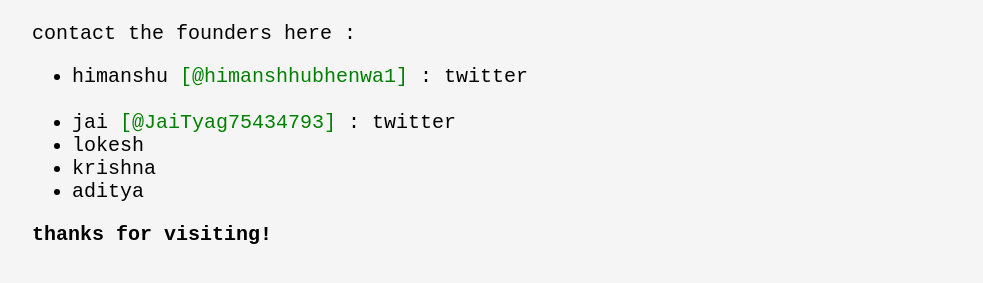
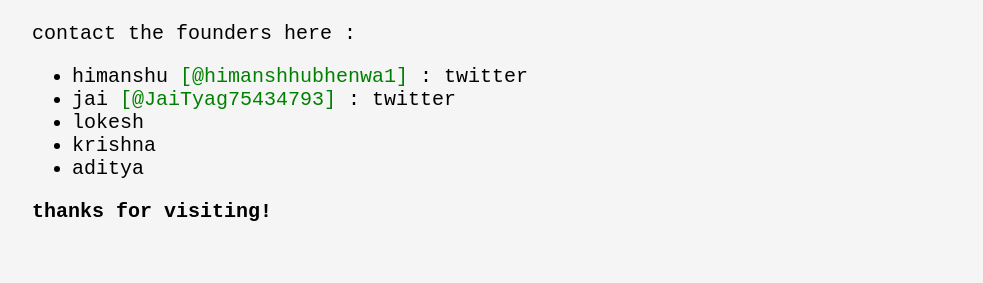
Before and after one commit to underscore-ai/underscore-web, a plain HTML site: page index.html in a window 1280 px wide. Shown: the part 125-408 px from the top of the page, without its empty margins (283-1266 px from the left). Drawn offline with Linux system fonts and the light colour scheme.

Commit message:
Update index.html

```diff
--- a/index.html
+++ b/index.html
@@ -20,7 +20,7 @@
     <h2>we are underscore-ai, see u soon!</h2>
     <p>contact the founders here : </p>
     <ul>
-        <li>himanshu <a href="https://twitter.com/HimanshuBhenwa1">[@himanshhubhenwa1]</a> : twitter</li><br>
+        <li>himanshu <a href="https://twitter.com/HimanshuBhenwa1">[@himanshhubhenwa1]</a> : twitter</li>
         <li>jai <a href="https://x.com/JaiTyag75434793">[@JaiTyag75434793]</a> : twitter</li>
         <li>lokesh</li>
         <li>krishna</li>
```
